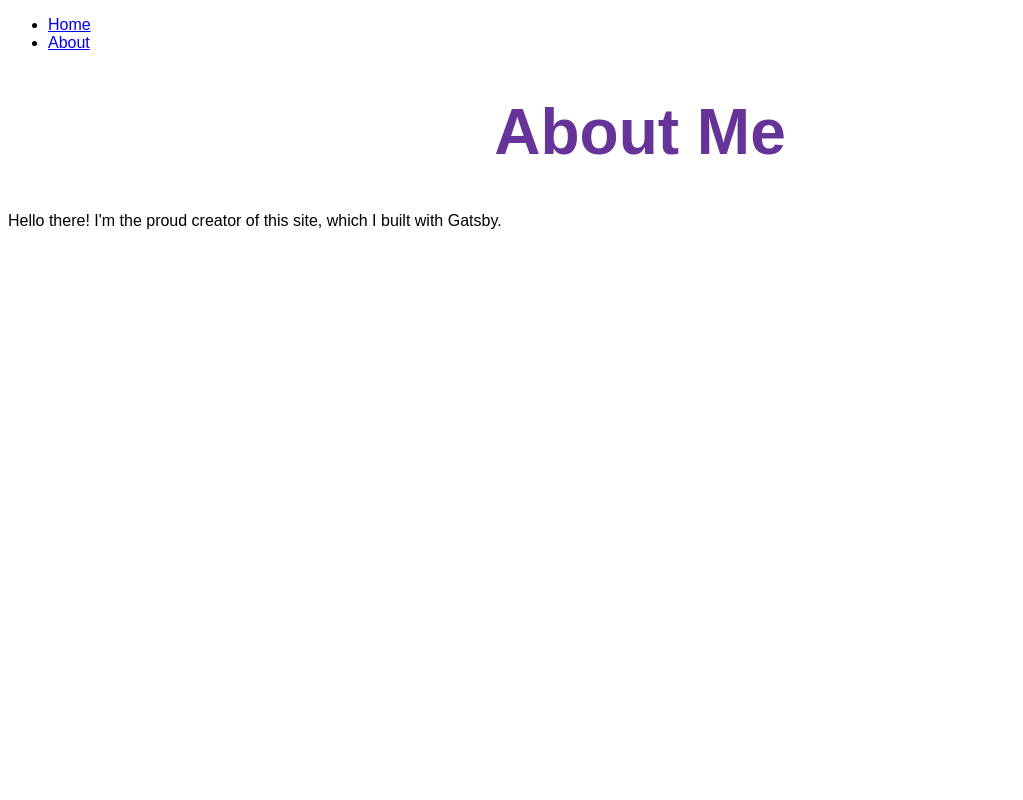
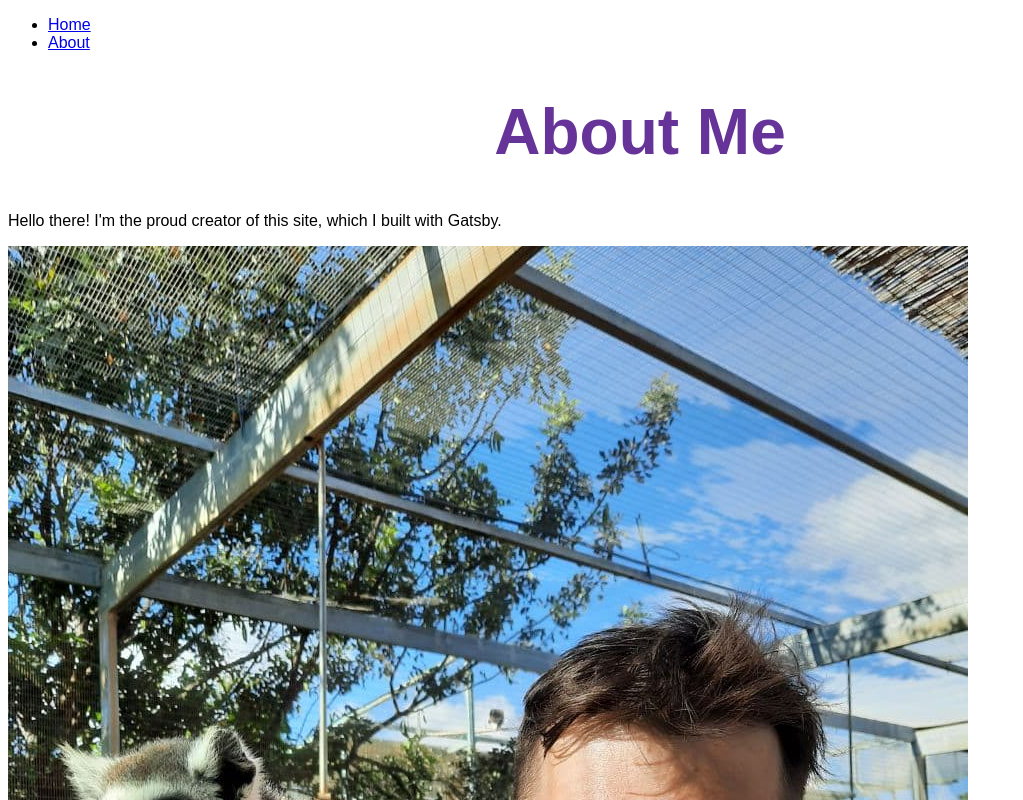
Before and after one commit to Andr-Den/my-first-gatsby-site, a Gatsby site: page /about in a window 1280 px wide. Shown: the top 800 px of the page, without its empty margins (0-1023 px from the left). Built offline with nearby package versions, Linux system fonts and the light colour scheme; Gatsby itself is replaced by a stand-in of ours.

Commit message:
Finished Gatsby Tutorial Part 2.6

```diff
--- a/src/pages/about.js
+++ b/src/pages/about.js
@@ -1,10 +1,15 @@
 import * as React from 'react'
 import Layout from '../components/layout'
+import { StaticImage } from 'gatsby-plugin-image'
 
 const AboutPage = () => {
   return (
     <Layout pageTitle="About Me">
       <p>Hello there! I'm the proud creator of this site, which I built with Gatsby.</p>
+      <StaticImage
+        alt="Andrey"
+        src="../images/Andrey.jpg"
+      />
     </Layout>
   )
 }
```
Also changed, not shown: src/images/Andrey.jpg (added), 2 other files.
